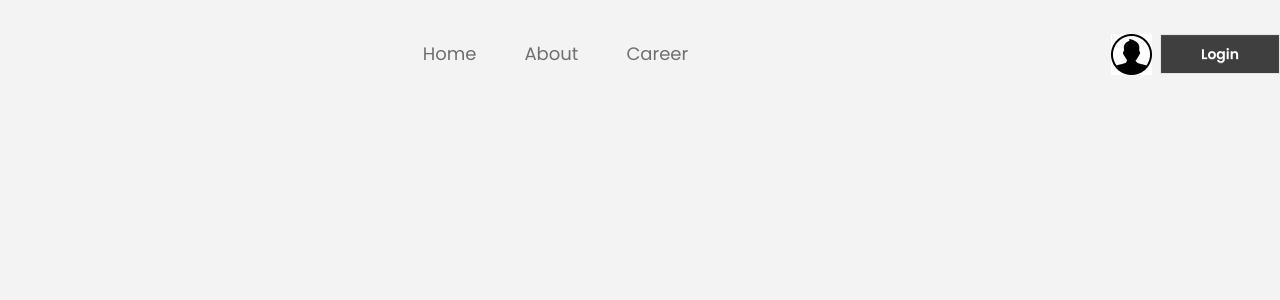
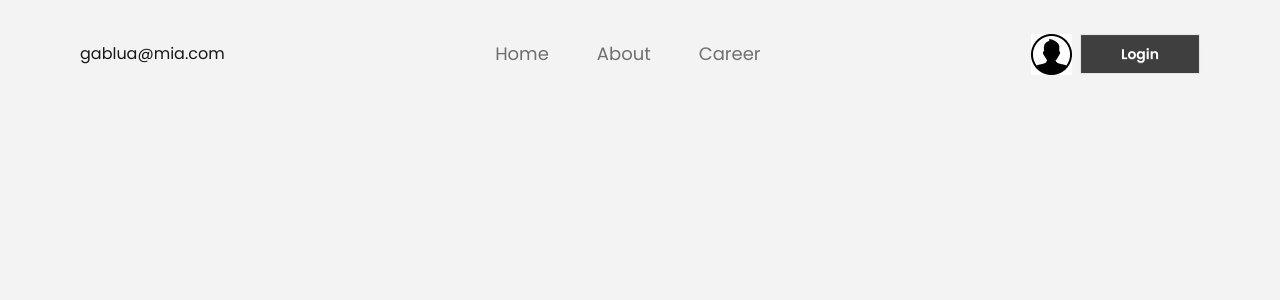
Before and after one commit to AKToran/web-day-88-dragon-news-network, a React (Vite) app: page /auth in a window 1280 px wide. Shown: the top 300 px of the page. Built offline with nearby package versions, Linux system fonts and the light colour scheme.

Commit message:
firebase config and auth context

```diff
--- a/package.json
+++ b/package.json
@@ -13,6 +13,7 @@
     "@tailwindcss/vite": "^4.1.5",
     "daisyui": "^5.0.35",
     "date-fns": "^4.1.0",
+    "firebase": "^11.6.1",
     "react": "^19.0.0",
     "react-dom": "^19.0.0",
     "react-fast-marquee": "^1.6.5",
--- a/src/Components/Navbar.jsx
+++ b/src/Components/Navbar.jsx
@@ -1,11 +1,14 @@
-import React from 'react';
+import React, { use } from 'react';
 import { Link, NavLink } from 'react-router';
 import userIcon from "../assets/user.png";
+import { AuthContext } from '../provider/AuthContext';
 
 const Navbar = () => {
+  const { user } = use(AuthContext);
+
   return (
     <div className='flex justify-between items-center'>
-      <div className=""></div>
+      <div className="">{user && user.email}</div>
       <div className="nav flex gap-4 text-accent text-lg *:p-2 *:px-4">
         <NavLink to={'/'}>Home</NavLink>
         <NavLink to={'/about'}>About</NavLink>
--- a/src/Layouts/AuthLayout.jsx
+++ b/src/Layouts/AuthLayout.jsx
@@ -4,7 +4,7 @@ import { Outlet } from "react-router";
 
 const AuthLayout = () => {
   return (
-    <div className="bg-base-200 min-h-screen">
+    <div className="bg-base-200 min-h-screen px-20">
       <header className="py-8">
         <Navbar />
       </header>
--- /dev/null
+++ b/src/firebase/firebase.init.js
@@ -0,0 +1,16 @@
+import { initializeApp } from "firebase/app";
+import { getAuth } from "firebase/auth";
+
+
+const firebaseConfig = {
+  apiKey: import.meta.env.VITE_FIREBASE_API_KEY,
+  authDomain: import.meta.env.VITE_FIREBASE_AUTH_DOMAIN,
+  projectId: import.meta.env.VITE_FIREBASE_PROJECT_ID,
+  storageBucket: import.meta.env.VITE_FIREBASE_STORAGE_BUCKET,
+  messagingSenderId: import.meta.env.VITE_FIREBASE_MESSAGING_SENDER_ID,
+  appId: import.meta.env.VITE_FIREBASE_APP_ID,
+};
+
+const app = initializeApp(firebaseConfig);
+
+export const auth = getAuth(app);
--- /dev/null
+++ b/src/provider/AuthContext.jsx
@@ -0,0 +1,3 @@
+import React, { createContext } from 'react';
+
+export const AuthContext = createContext();
--- /dev/null
+++ b/src/provider/AuthProvider.jsx
@@ -0,0 +1,23 @@
+import React, { useState } from 'react';
+import { AuthContext } from './AuthContext';
+
+const AuthProvider = ({ children }) => {
+  const [user, setUser] = useState({
+    name: "gablu",
+    email: "gablua@mia.com"
+  })
+
+
+  const authData = {
+    user,
+    setUser,
+  }
+
+  return (
+    <AuthContext value={authData}>
+      {children}
+    </AuthContext>
+  );
+};
+
+export default AuthProvider;
```
Also changed, not shown: src/main.jsx (+12 -10 lines), 2 other files (tests, documents, lock files or other folders).
